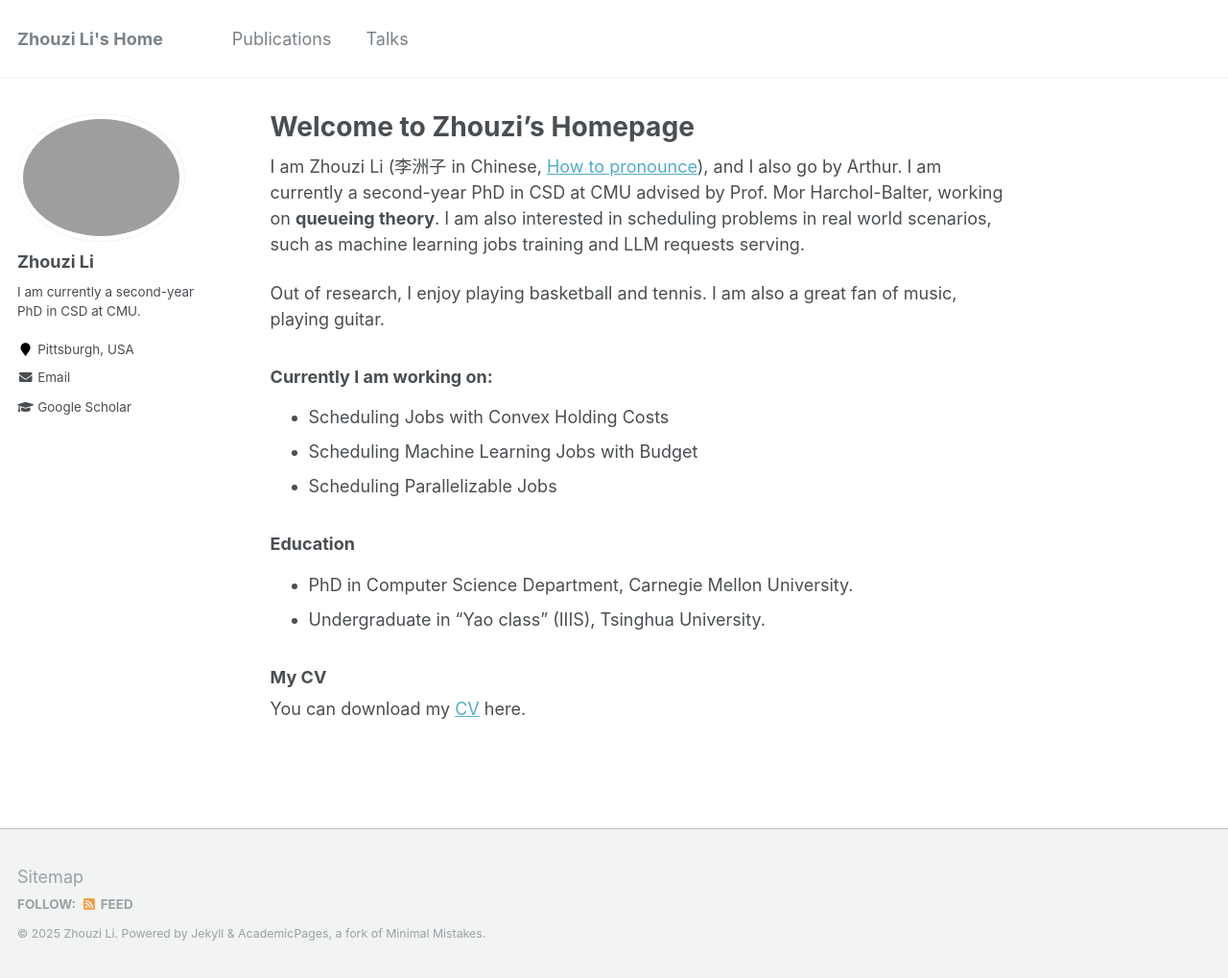
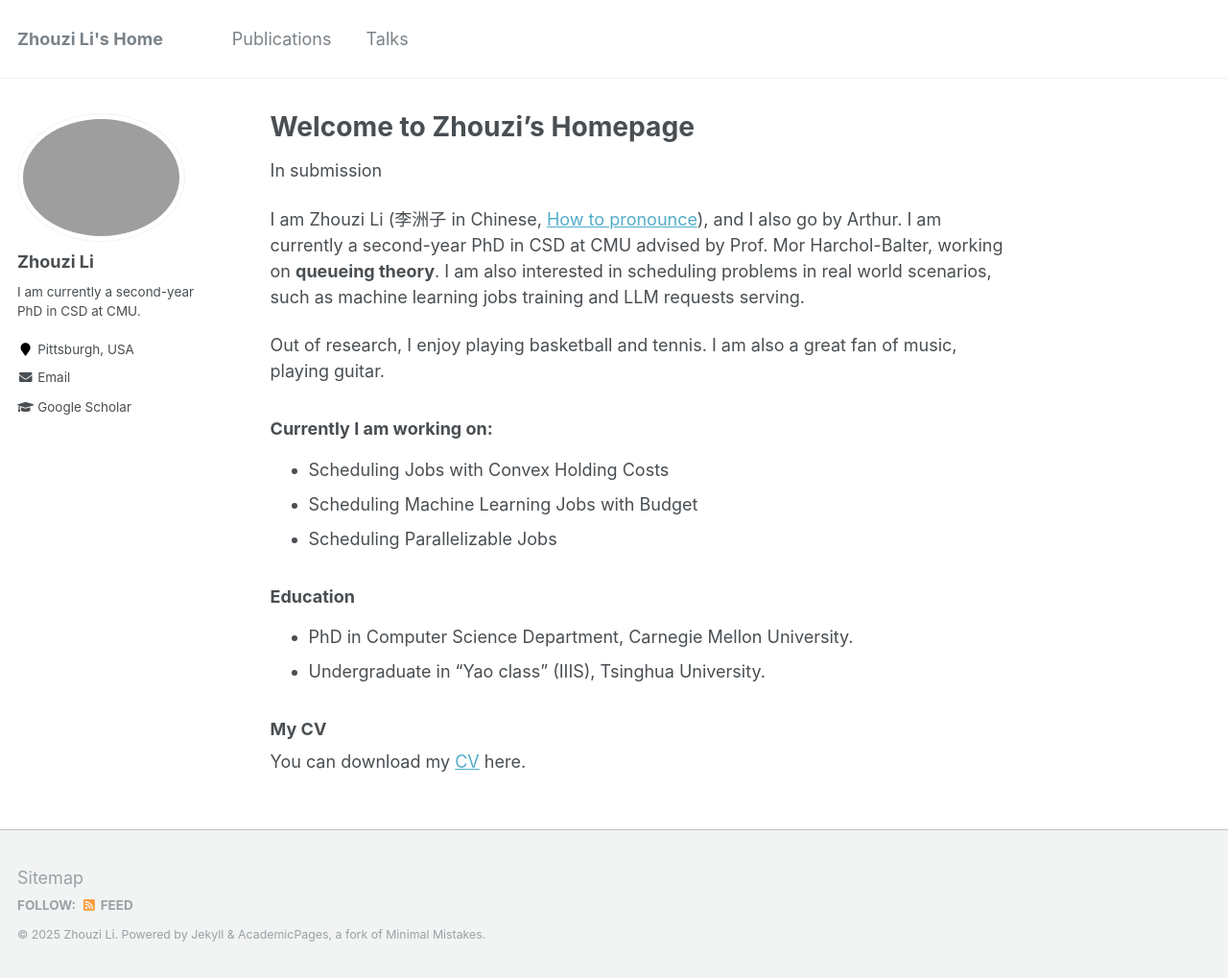
Before and after one commit to Li-Zhouzi/Li-Zhouzi.github.io, a Jekyll site: the page built from _pages/about.md, in a window 1280 px wide and 1019 px high. Shown: the whole window at 96% size. Built offline with Jekyll 4.4.1, drawn with Linux system fonts in a browser that asks for light colours; comment, search, counter and statistics services are not loaded.

Commit message:
Handling the publication pages.

```diff
--- a/_layouts/single.html
+++ b/_layouts/single.html
@@ -40,13 +40,13 @@
           <p>Published in <i>{{ page.venue }}</i>, {{ page.date | default: "1900-01-01" | date: "%Y" }} </p>
         {% elsif page.date %}
           <p class="page__date"><strong><i class="fa fa-fw fa-calendar" aria-hidden="true"></i> {{ site.data.ui-text[site.locale].date_label | default: "Published:" }}</strong> <time datetime="{{ page.date | date_to_xmlschema }}">{{ page.date | default: "1900-01-01" | date: "%B %d, %Y" }}</time></p>
+        {% else %}
+          <p>In submission</p>
         {% endif %}
 
 
-        {% if page.citation and page.paperurl %}
-          <p>Paper: {{ page.citation }} <a href="{{ page.paperurl }}"><u>{{ page.paperurl }}</u></a></p>
-        {% elsif page.citation %}
-          <p>Recommended citation: {{ page.citation }} </p>
+        {% if page.paperurl %}
+          <p><a href="{{ page.paperurl }}"><u>Download here</u></a></p>
         {% endif %}
 
         </header>
```
